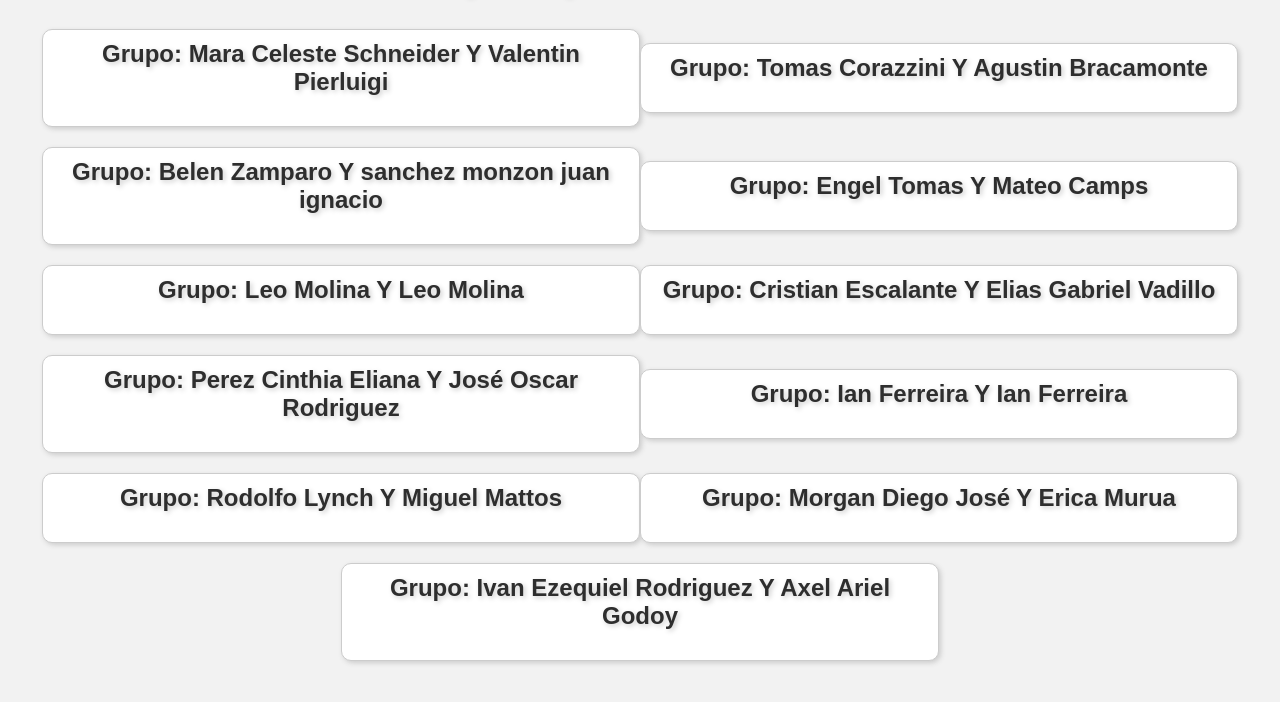
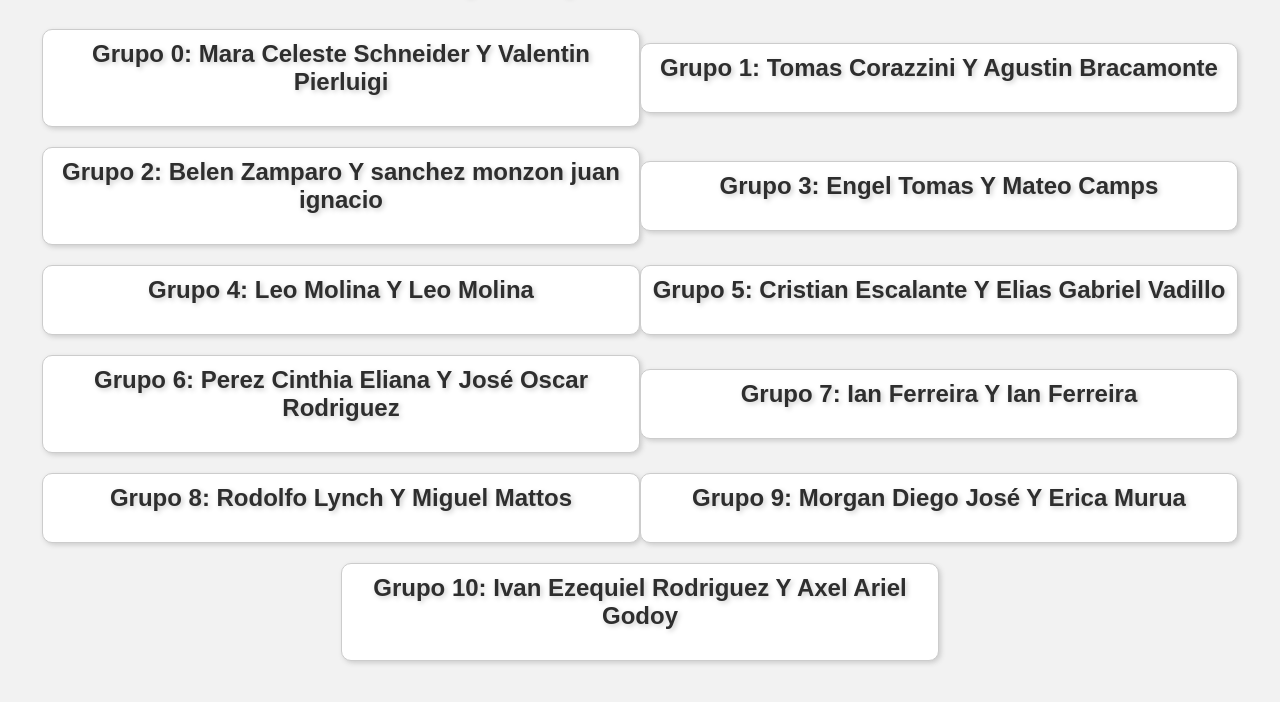
Before and after one commit to FacuCast/Parcial_1_Aleatorios, a plain HTML site: page index.html in a window 1280 px wide. Shown: the part 78-780 px from the top of the page. Drawn offline with Linux system fonts and the light colour scheme.

Commit message:
Update index.html

```diff
--- a/index.html
+++ b/index.html
@@ -119,7 +119,7 @@
             const newElement = document.createElement('div');
             newElement.classList.add('div');
             newElement.id = 'page';
-            newElement.innerHTML = `<h2>Grupo: ${lista[numeroAleatorio]} Y ${lista[numeroAleatorio1]}</h2>`;
+            newElement.innerHTML = `<h2>Grupo ${index}: ${lista[numeroAleatorio]} Y ${lista[numeroAleatorio1]}</h2>`;
             document.querySelector('#orden').appendChild(newElement);
             lista[numeroAleatorio] = 'NULLS';
             lista[numeroAleatorio1] = 'NULLS';
```
